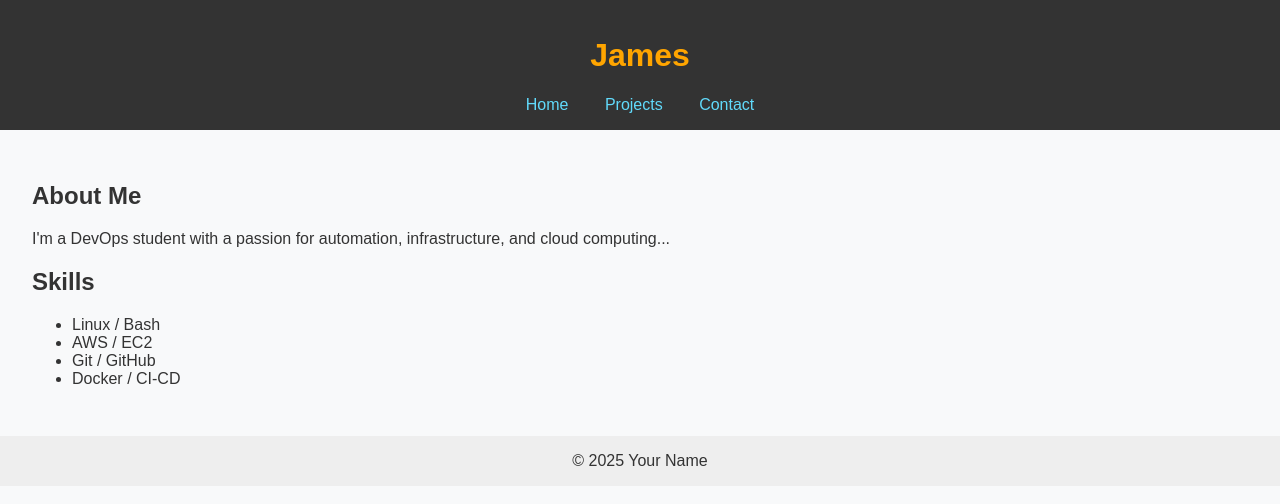
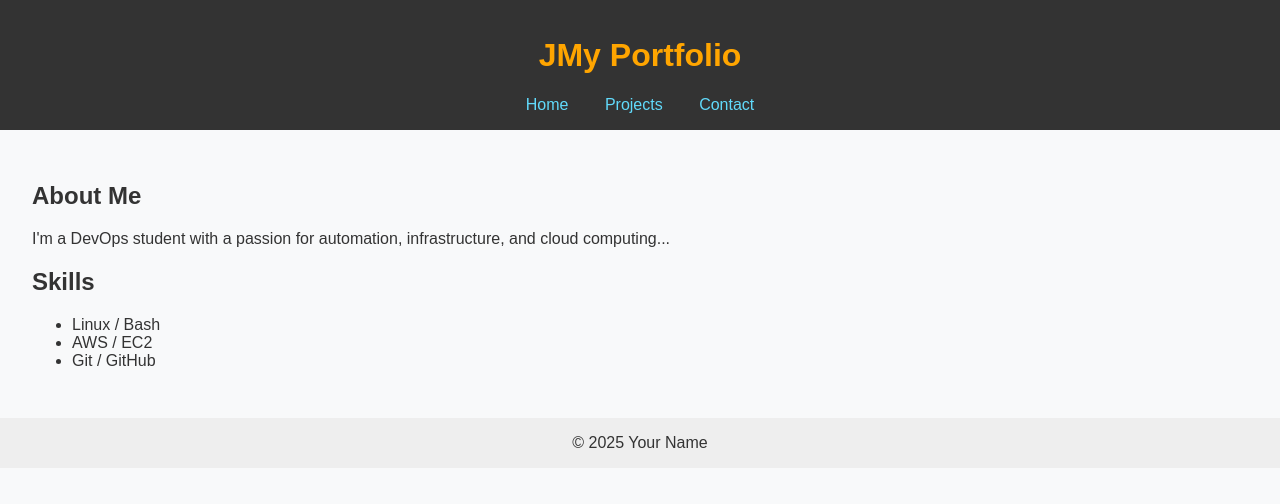
Before and after one commit to James-M99/DevOps_Portfolio, a plain HTML site: page index.html in a window 1280 px wide. Drawn offline with Linux system fonts and the light colour scheme.

Commit message:
Update index.html
Changed title and webpage name

```diff
--- a/index.html
+++ b/index.html
@@ -1,12 +1,12 @@
 <!DOCTYPE html>
 <html>
 <head>
-  <title>My DevOps Portfolio</title>
+  <title>James Morrison's Portfolio</title>
   <link rel="stylesheet" href="styles.css" />
 </head>
 <body>
   <header>
-    <h1>James</h1>
+    <h1>JMy Portfolio</h1>
     <nav>
       <a href="index.html">Home</a>
       <a href="projects.html">Projects</a>
@@ -24,7 +24,6 @@
         <li>Linux / Bash</li>
         <li>AWS / EC2</li>
         <li>Git / GitHub</li>
-        <li>Docker / CI-CD</li>
       </ul>
     </section>
   </main>
```
